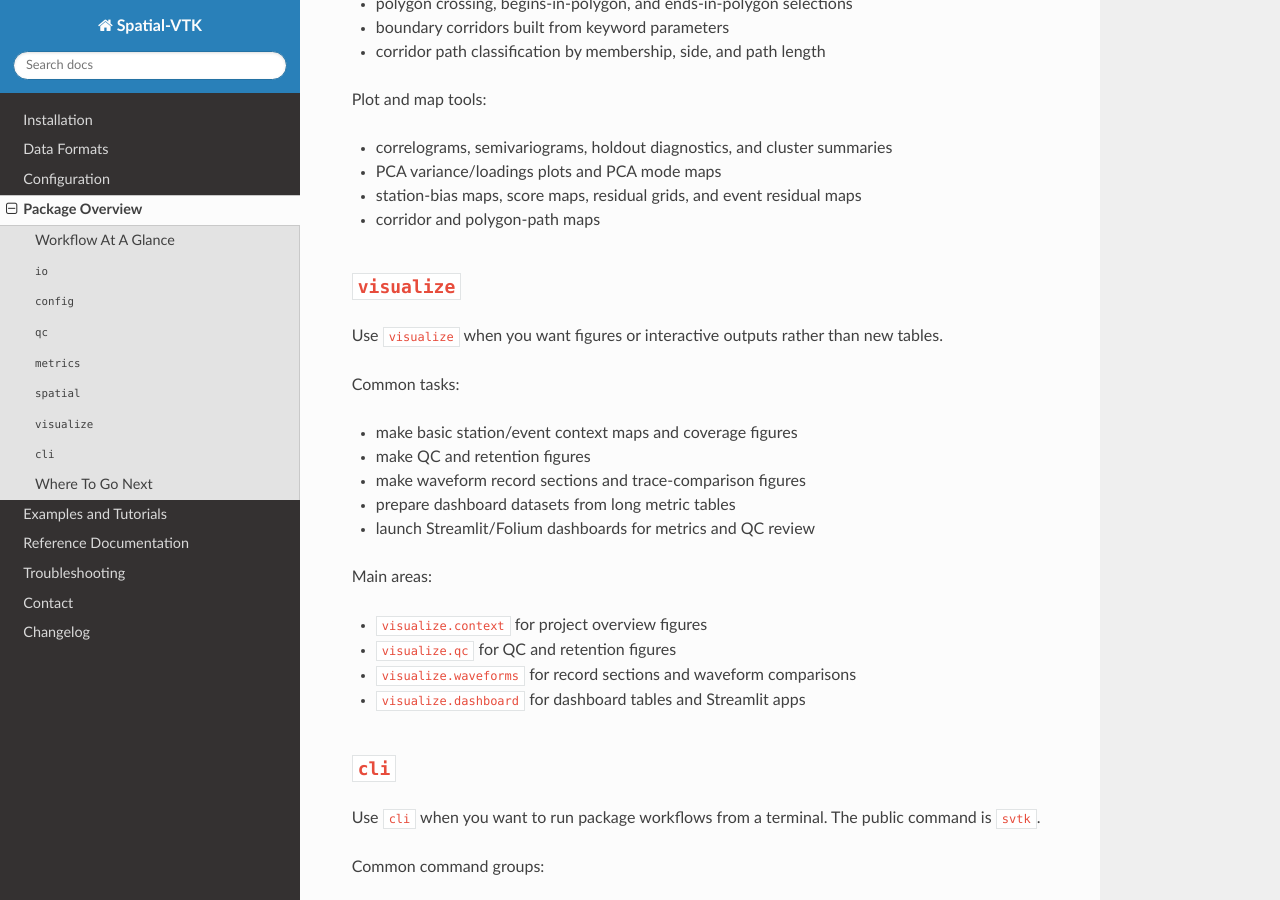
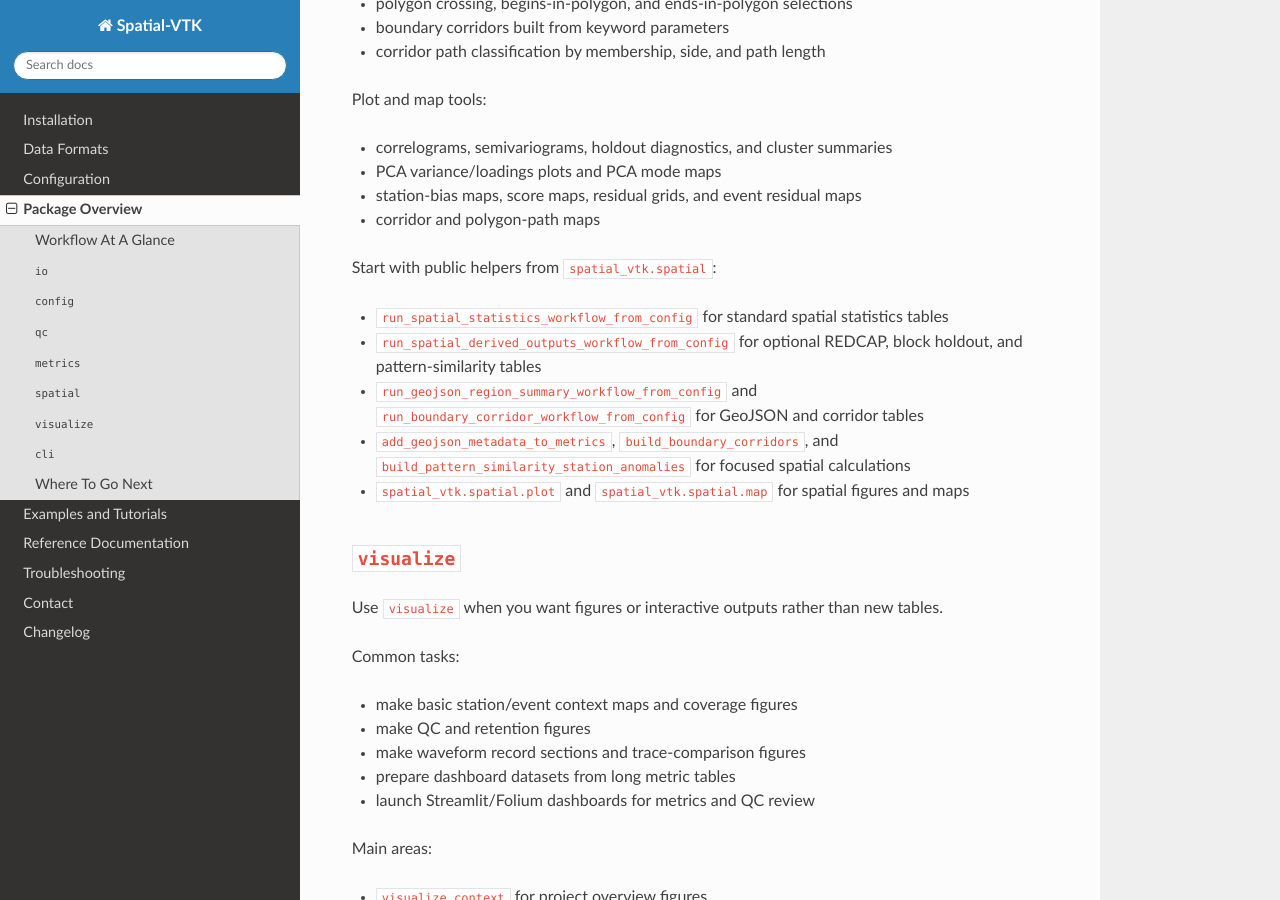
Before and after one commit to bcbirkel/spatial-vtk, a Sphinx documentation site: the page built from docs/package_overview.rst, in a window 1280 px wide and 900 px high, scrolled down 3203 px. Built offline with Sphinx 7.4.7 and the Read the Docs theme 3.1.0, drawn with Linux system fonts in a browser that asks for light colours.

Commit message:
Document public spatial helper surface

```diff
--- a/docs/future_features.rst
+++ b/docs/future_features.rst
@@ -20,8 +20,8 @@ Planned behavior:
   or other project context.
 * Let users draw arbitrary polygons, corridor polygons, and line features.
 * Save drawn features to standard GeoJSON with clear feature properties so the
-  files can be used by ``spatial_vtk.spatial.calculate.geojson`` and
-  ``spatial_vtk.spatial.calculate.corridors``.
+  files can be used by the public ``spatial_vtk.spatial`` GeoJSON and corridor
+  helpers.
 * Keep drawing/editing dependencies optional so the core package remains usable
   in non-interactive or server environments.
 
--- a/docs/package_overview.rst
+++ b/docs/package_overview.rst
@@ -157,6 +157,21 @@ Plot and map tools:
 - station-bias maps, score maps, residual grids, and event residual maps
 - corridor and polygon-path maps
 
+Start with public helpers from ``spatial_vtk.spatial``:
+
+- ``run_spatial_statistics_workflow_from_config`` for standard spatial
+  statistics tables
+- ``run_spatial_derived_outputs_workflow_from_config`` for optional REDCAP,
+  block holdout, and pattern-similarity tables
+- ``run_geojson_region_summary_workflow_from_config`` and
+  ``run_boundary_corridor_workflow_from_config`` for GeoJSON and corridor
+  tables
+- ``add_geojson_metadata_to_metrics``, ``build_boundary_corridors``, and
+  ``build_pattern_similarity_station_anomalies`` for focused spatial
+  calculations
+- ``spatial_vtk.spatial.plot`` and ``spatial_vtk.spatial.map`` for spatial
+  figures and maps
+
 ``visualize``
 -------------
 
```
Also changed, not shown: 1 other file.
